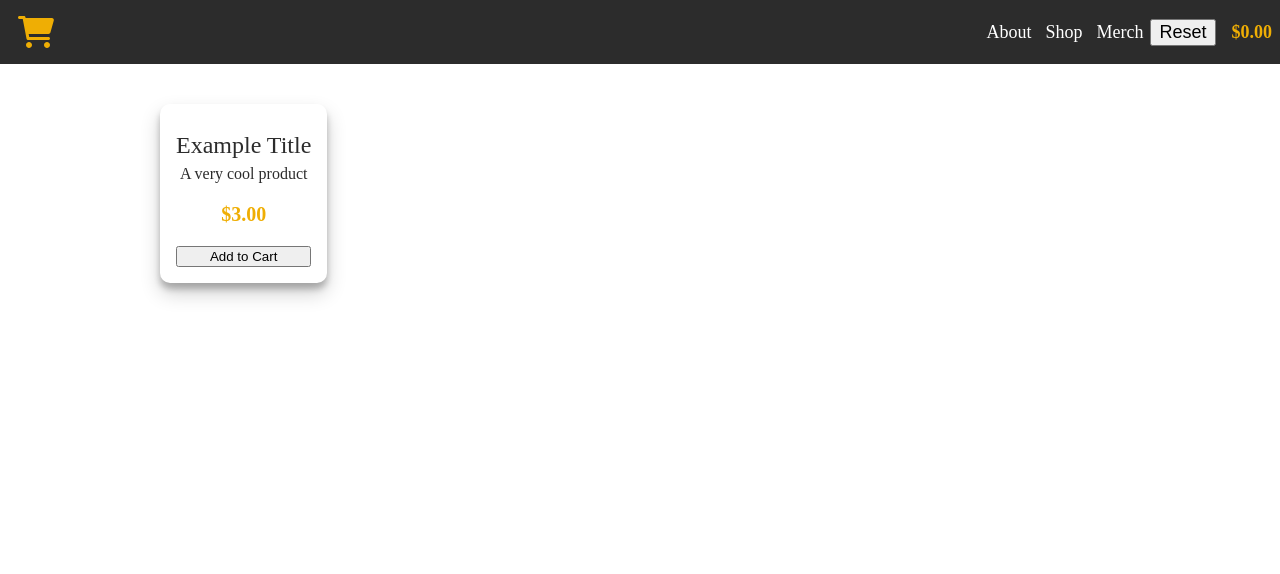
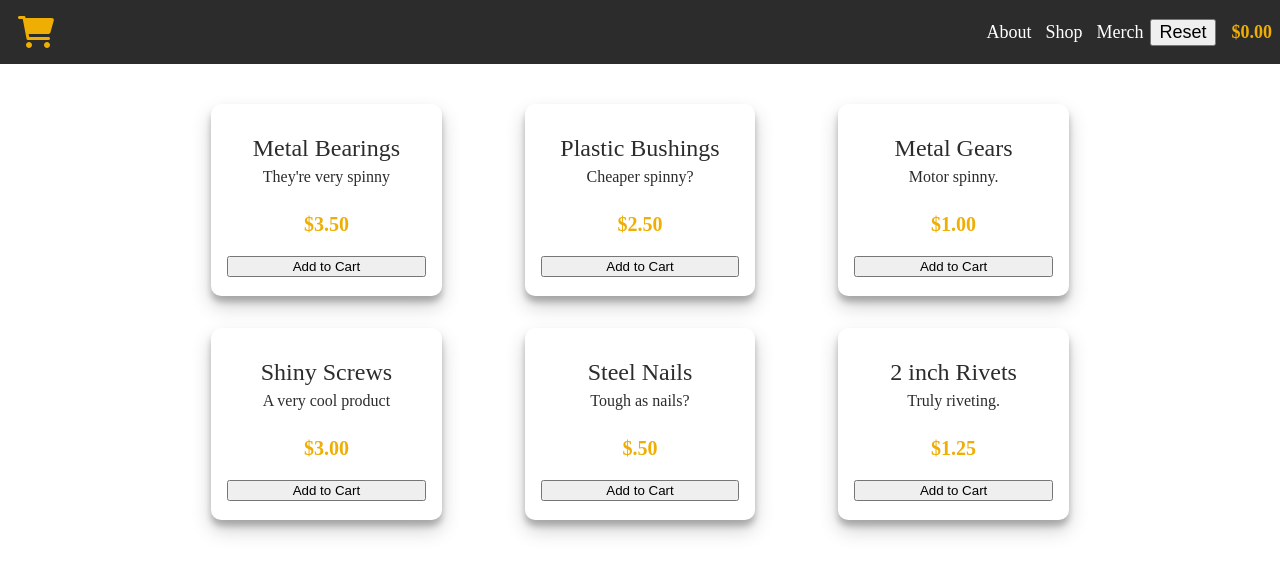
Before and after one commit to sswadkar/web-dev-basics, a plain HTML site: page index.html in a window 1280 px wide. Drawn offline with Linux system fonts and the light colour scheme.

Commit message:
Checkpoint 4

```diff
--- a/assets/css/main.css
+++ b/assets/css/main.css
@@ -82,7 +82,14 @@ body {
     color: var(--primary);
 }
 .products {
+    display: flex;
+    flex-direction: row;
+    flex-grow: 1;
     padding: 1em;
+    flex-wrap: wrap;
+    align-items: flex-start;
+    justify-content: space-evenly;
+    align-content: flex-start;
 }
 
 .product {
@@ -91,9 +98,9 @@ body {
     display: flex;
     flex-direction: column;
     justify-content: space-around;
-    max-height: 25vh;
+    height: 20vh;
     margin: 1em;
-    width: fit-content;
+    width: 20%;
 }
 
 .product > div > p {
--- a/index.html
+++ b/index.html
@@ -32,7 +32,37 @@
     <div class="products" id="product-row-one">
         <div class="product">
           <div class="product-top">
-            <p class="product-title">Example Title</p>
+          <p class="product-title">Metal Bearings</p>
+          <p class="product-description">They're very spinny</p>
+          </div>
+          <div class="product-bottom">
+            <p class="price">$3.50</p>
+            <button type="button" onclick="addToCart(this)" class="add-to-cart">Add to Cart</button>
+          </div>
+        </div>
+        <div class="product">
+          <div class="product-top">
+          <p class="product-title">Plastic Bushings</p>
+          <p class="product-description">Cheaper spinny?</p>
+          </div>
+          <div class="product-bottom">
+            <p class="price">$2.50</p>
+            <button type="button" onclick="addToCart(this)" class="add-to-cart">Add to Cart</button>
+          </div>
+        </div>
+        <div class="product">
+          <div class="product-top">
+          <p class="product-title">Metal Gears</p>
+          <p class="product-description">Motor spinny.</p>
+          </div>
+          <div class="product-bottom">
+            <p class="price">$1.00</p>
+            <button type="button" onclick="addToCart(this)" class="add-to-cart">Add to Cart</button>
+          </div>
+        </div>
+        <div class="product">
+          <div class="product-top">
+          <p class="product-title">Shiny Screws</p>
           <p class="product-description">A very cool product</p>
           </div>
           <div class="product-bottom">
@@ -40,6 +70,26 @@
             <button type="button" onclick="addToCart(this)" class="add-to-cart">Add to Cart</button>
           </div>
         </div>
+        <div class="product">
+          <div class="product-top">
+          <p class="product-title">Steel Nails</p>
+          <p class="product-description">Tough as nails?</p>
+          </div>
+          <div class="product-bottom">
+            <p class="price">$.50</p>
+            <button type="button" onclick="addToCart(this)" class="add-to-cart">Add to Cart</button>
+          </div>
+        </div>
+        <div class="product">
+          <div class="product-top">
+          <p class="product-title">2 inch Rivets</p>
+          <p class="product-description">Truly riveting.</p>
+          </div>
+          <div class="product-bottom">
+            <p class="price">$1.25</p>
+            <button type="button" onclick="addToCart(this)" class="add-to-cart">Add to Cart</button>
+          </div>
+        </div>
       </div>
   </div>
 </body>
```
Lines whose indentation alone changed are shown as unchanged.
